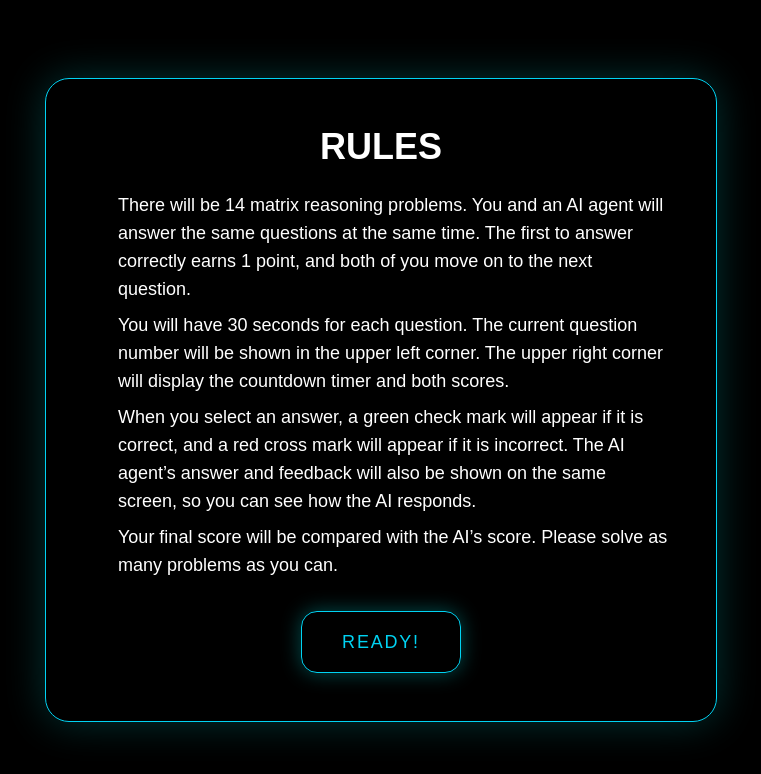
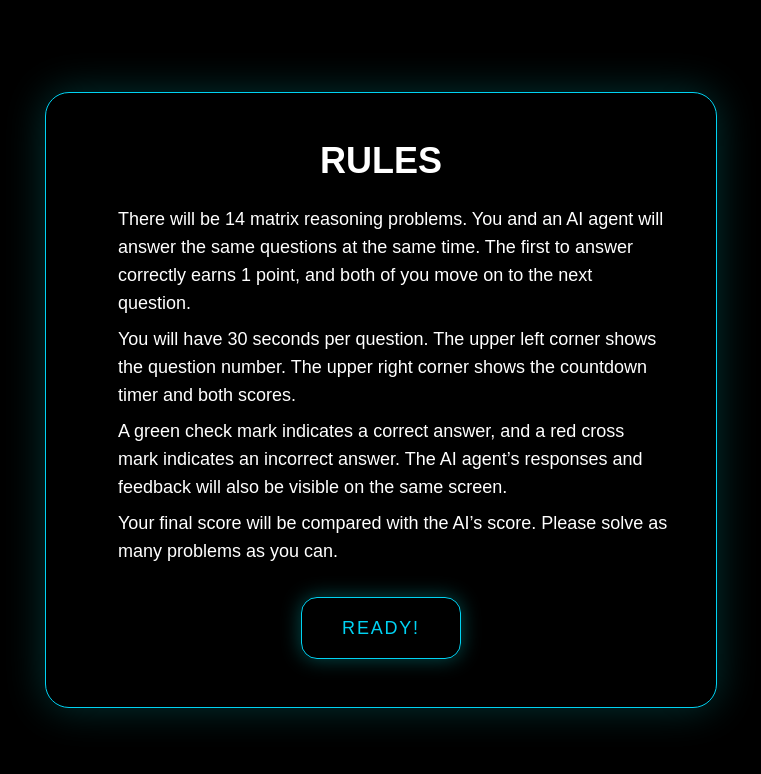
Before and after one commit to JiyeSun/compexp, a Next.js app: page / in a window 1280 px wide. Both pictures are taken after a click on the button "BEGIN". Shown: the top 774 px of the page, without its empty margins (259-1020 px from the left). Built offline with nearby package versions, Linux system fonts and the light colour scheme.

Commit message:
Update page.tsx

```diff
--- a/app/page.tsx
+++ b/app/page.tsx
@@ -209,8 +209,8 @@ export default function Home() {
           {/* 规则 */}
           <div className="mt-6 space-y-2 text-lg text-white text-left pl-6">
             <p>There will be 14 matrix reasoning problems. You and an AI agent will answer the same questions at the same time. The first to answer correctly earns 1 point, and both of you move on to the next question.</p>
-            <p>You will have 30 seconds for each question. The current question number will be shown in the upper left corner. The upper right corner will display the countdown timer and both scores.</p>
-            <p>When you select an answer, a green check mark will appear if it is correct, and a red cross mark will appear if it is incorrect. The AI agent’s answer and feedback will also be shown on the same screen, so you can see how the AI responds.</p>
+            <p>You will have 30 seconds per question. The upper left corner shows the question number. The upper right corner shows the countdown timer and both scores.</p>
+            <p>A green check mark indicates a correct answer, and a red cross mark indicates an incorrect answer. The AI agent’s responses and feedback will also be visible on the same screen.</p>
             <p>Your final score will be compared with the AI’s score. Please solve as many problems as you can.</p>
           </div>
 
```
